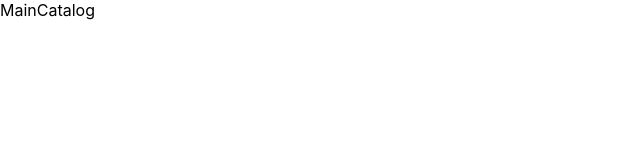
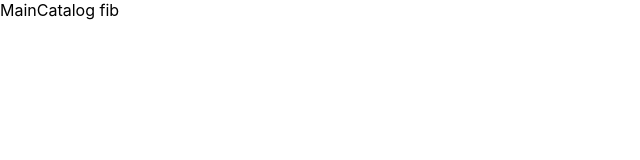
Before and after one commit to SkyBala/pinata-react, a React (Create React App) app: page /MainCatalog in a window 1280 px wide. Shown: the top 160 px of the page, without its empty margins (0-640 px from the left). Built offline with nearby package versions, Linux system fonts and the light colour scheme.

Commit message:
updated 6.12

```diff
--- a/src/App.js
+++ b/src/App.js
@@ -13,6 +13,7 @@ function App() {
   return (
     <div className="App">
       <BrowserRouter>
+        <Main/>
         <Routes>
           <Route path='MainPage' element={<MainPage/>}/>
           <Route path='Log' element={<FormLog/>}/>
@@ -22,7 +23,7 @@ function App() {
           <Route path='IndoorPage' element={<IndoorPage/>}/>
         </Routes>
       </BrowserRouter>
-      <Main/>
+
     </div>
   );
 }
--- a/src/pages/catologPages/mainCatalog/MainCatalog.js
+++ b/src/pages/catologPages/mainCatalog/MainCatalog.js
@@ -4,7 +4,7 @@ import classes from './MainCatalog.module.css'
 
 function MainCatalog() {
   return (
-    <div>MainCatalog</div>
+    <div>MainCatalog fib </div>
   )
 }
 
```
